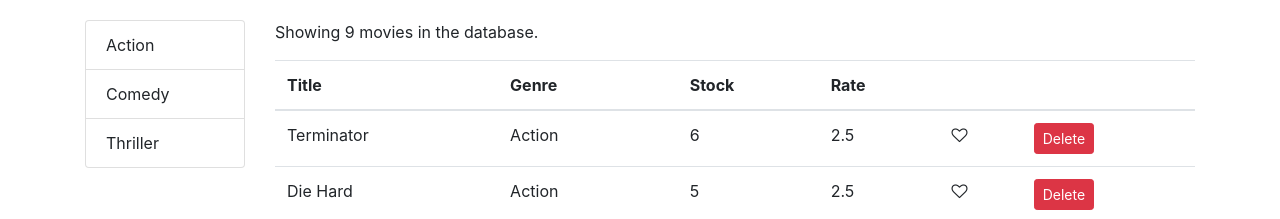
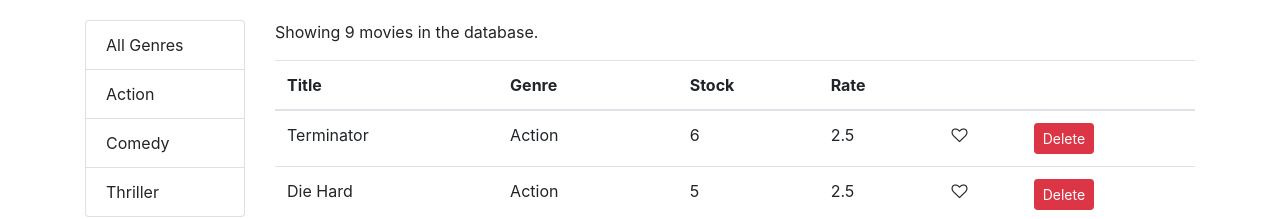
Before and after one commit to johngrandson/VidlyApp, a React (Create React App) app: page / in a window 1280 px wide. Shown: the top 219 px of the page. Built offline with nearby package versions, Linux system fonts and the light colour scheme.

Commit message:
fixed bugs in filtering

```diff
--- a/src/components/common/listGroup.jsx
+++ b/src/components/common/listGroup.jsx
@@ -6,8 +6,8 @@ const ListGroup = props => {
     return (
         <ul className="list-group">
             {items.map(item =>
-                <li onClick={() => onItemSelect(item)}
-                    key={item[valueProperty]}
+                <li key={item[valueProperty]}
+                    onClick={() => onItemSelect(item)}
                     className={item === selectedItem ? "list-group-item active" : "list-group-item"}>
                     {item[textProperty]}
                 </li>
--- a/src/components/movies.jsx
+++ b/src/components/movies.jsx
@@ -15,7 +15,9 @@ export default class Movies extends Component {
     };
 
     componentDidMount() {
-        this.setState({ movies: getMovies(), genres: getGenres() })
+        const genres = [{ name: 'All Genres' }, ...getGenres()]
+
+        this.setState({ movies: getMovies(), genres })
     }
 
     handleDelete = movie => {
@@ -36,7 +38,7 @@ export default class Movies extends Component {
     }
 
     handleGenreSelect = genre => {
-        this.setState({ selectedGenre: genre });
+        this.setState({ selectedGenre: genre, currentPage: 1 });
     }
 
     render() {
@@ -46,7 +48,9 @@ export default class Movies extends Component {
         if (count === 0)
             return <p>There are no movies in the database.</p>
 
-        const filtered = selectedGenre ? allMovies.filter(m => m.genre._id === selectedGenre._id) : allMovies
+        const filtered = selectedGenre && selectedGenre._id
+            ? allMovies.filter(m => m.genre._id === selectedGenre._id)
+            : allMovies
 
         const movies = paginate(filtered, currentPage, pageSize);
 
```
